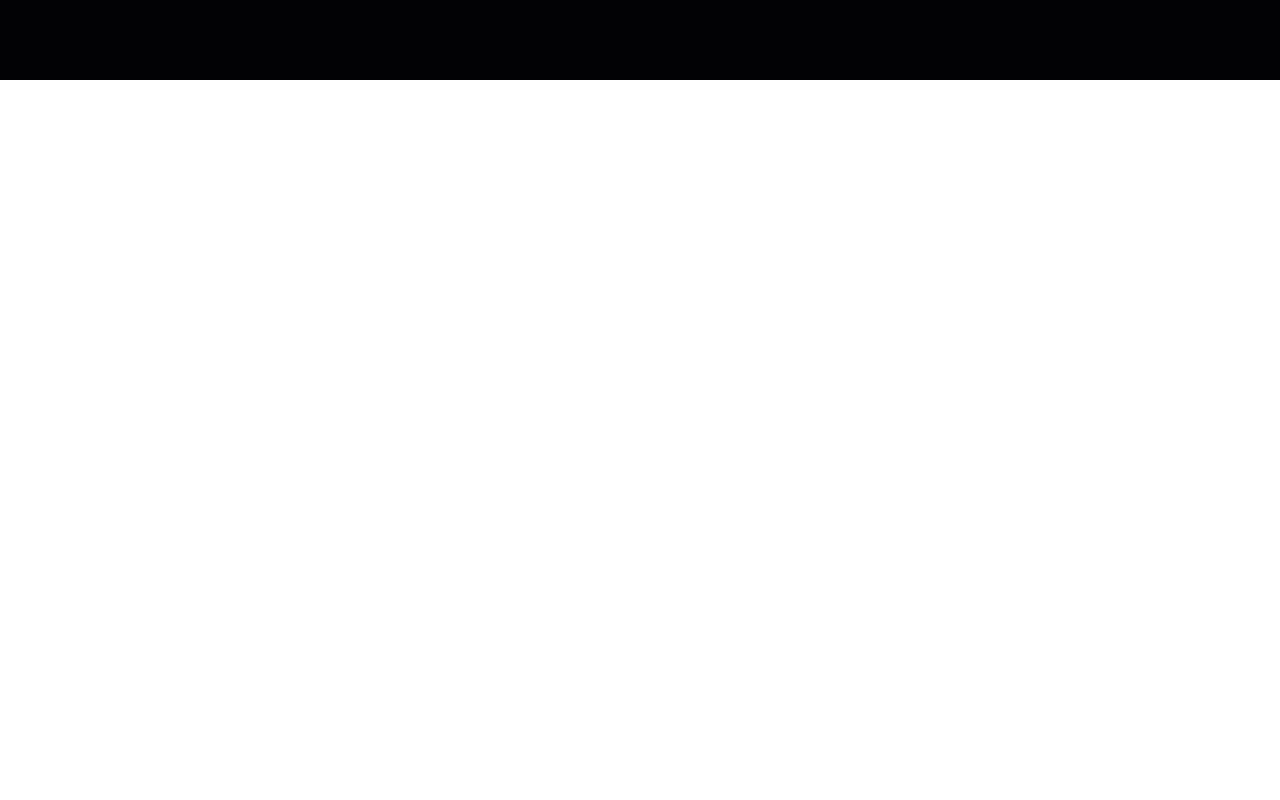
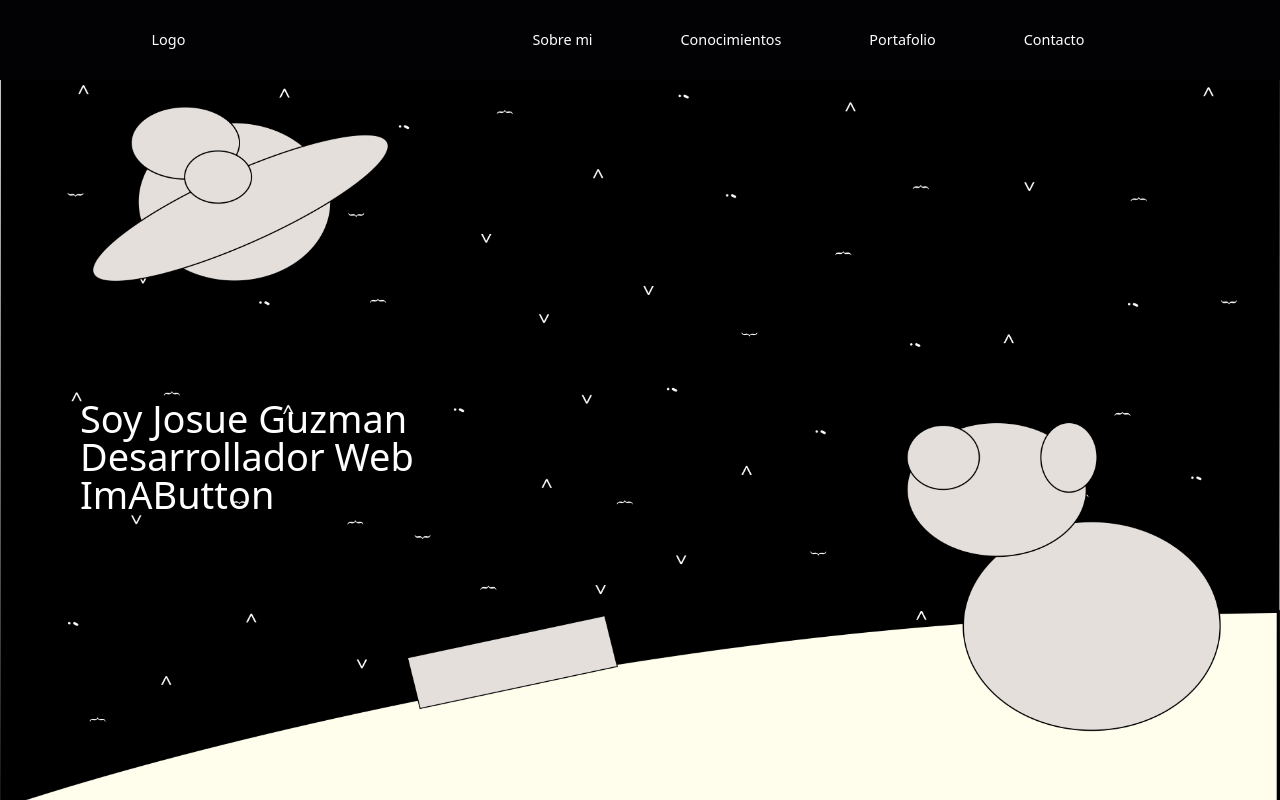
Before and after one commit to JosueG24/Portfolio, a React (Create React App) app: page / in a window 1280 px wide. Built offline with nearby package versions, Linux system fonts and the light colour scheme.

Commit message:
Se implemento la estructura básica de la primera seccion

```diff
--- a/src/components/Part1.jsx
+++ b/src/components/Part1.jsx
@@ -2,12 +2,25 @@ import React from 'react'
 
 export default function Part1() {
   return (
-    <div>
-      <header className='fixed bg-c_Black w-full h-1/10'>
-
+    <div className='w-screen h-screen txtSm'>
+      <header className='fixed top-0 bg-c_Black w-full h-1/10 flexAllCenter justify-around'>
+        <div className='text-white'>
+            <p>Logo</p>
+        </div>
+        <div className='text-white flexAllCenter justify-around w-5/10'>
+          <p>Sobre mi</p>
+          <p>Conocimientos</p>
+          <p>Portafolio</p>
+          <p>Contacto</p>
+        </div>
       </header>
-      <section className=''>
-
+      <div className="w-full h-1/10"></div>
+      <section className="bg_Portada w-full h-9/10">
+        <div className='absolute top-1/2 left-20 text-white txtXl'>
+          <p className=''>Soy Josue Guzman</p>
+          <p className=''>Desarrollador Web</p>
+          <button className=''>ImAButton</button>
+        </div>
       </section>
     </div>
   )
--- a/src/styles/index.css
+++ b/src/styles/index.css
@@ -1,3 +1,48 @@
 @tailwind base;
 @tailwind components;
 @tailwind utilities;
+
+@layer components{
+    .bgOpaque{
+        background-color: rgba(0, 0, 0, 0.5);
+    }
+    .margins{
+        @apply outline outline-white outline-1 rounded-md
+    }
+    .flexAllCenter{
+        @apply flex justify-center items-center;
+    }
+    /* Estilo de fuente */
+    .txtPrincipal{
+        font-family: 'Averia Libre', Helvetica, Arial, sans-serif;
+    }
+    .txtSecondary{
+        font-family: 'Bungee', cursive;
+    }
+    /* Tamaños de fuente */
+    .txtSm{
+        font-size:  calc(0.5em + 0.5vw);
+        line-height: 1.2em;
+    }
+    .txtMd{
+        font-size:  calc(0.5em + 0.7vw);
+        line-height: 1.2em;
+    }
+    .txtLg{
+        font-size:  calc(0.8em + 0.9vw);
+        line-height: 1.2em;
+    }
+    .txtXl{
+        font-size:  calc(1.3em + 1.5vw);
+        line-height: 1em;
+    }
+    .txtXl2{
+        font-size:  calc(1.5em + 1.8vw);
+        line-height: 1em;
+    }
+    /* Backgrouns */
+    .bg_Portada{
+        @apply bg-cover bg-center;
+        background-image: url(/public/backgrounds/DrawBoc+fondo.png);
+    }
+}
```
